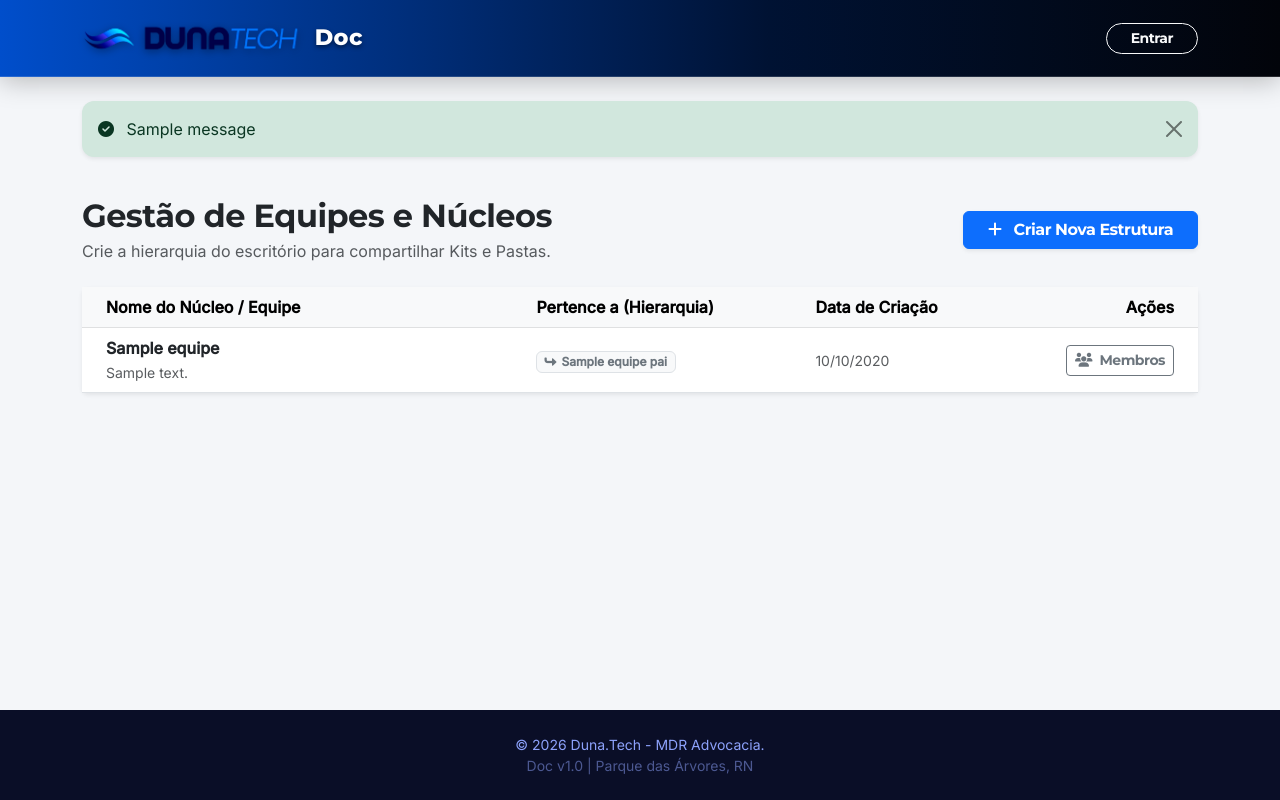
After one commit to MDR-Advocacia/DOC, a Django app: template docgen/templates/docgen/gerenciar_equipes.html in a window 1280 px wide. The commit adds this page. Run offline with Django 5.2, Linux system fonts and the light colour scheme; the template is opened without the code that fills it: most values are stand-ins (such as "Sample title", 1, 10 or a date in 2020); one stand-in notice (Sample message) is shown.

Commit message:
db: implementa modelos de Equipe, hierarquia de pastas e compartilhamento

```diff
--- a/docgen/templates/base.html
+++ b/docgen/templates/base.html
@@ -19,6 +19,7 @@
         :root {
             --duna-dark: #0a0e27;
             --duna-primary: #2e5bf0;
+            --duna-success: #198754;
         }
 
         body {
@@ -36,11 +37,9 @@
 
         /* --- NAVBAR ALTO CONTRASTE --- */
         .navbar {
-            /* Gradiente Agressivo: Azul Vibrante (#004ecb) -> Preto Quase Total (#02040a) */
             background: linear-gradient(90deg, #004ecb 0%, #001233 60%, #02040a 100%) !important;
-
-            border-bottom: 1px solid rgba(255,255,255,0.15); /* Borda um pouco mais visível */
-            box-shadow: 0 4px 25px rgba(0,0,0,0.25); /* Sombra mais marcada */
+            border-bottom: 1px solid rgba(255,255,255,0.15);
+            box-shadow: 0 4px 25px rgba(0,0,0,0.25);
         }
 
         .navbar-brand {
@@ -48,15 +47,29 @@
             color: #fff !important;
             font-size: 1.4rem;
             letter-spacing: 0.5px;
-            text-shadow: 0 2px 4px rgba(0,0,0,0.5); /* Sombra de texto mais forte */
+            text-shadow: 0 2px 4px rgba(0,0,0,0.5);
         }
 
         .navbar-icon {
-            height: 34px; /* Levemente maior */
+            height: 34px;
             width: auto;
             margin-right: 12px;
-            /* Aumenta o brilho da imagem para ela "saltar" do fundo azul */
             filter: drop-shadow(0 2px 4px rgba(0,0,0,0.4)) brightness(1.2) contrast(1.1);
+        }
+
+        .nav-link {
+            font-weight: 500;
+            transition: color 0.2s;
+            color: rgba(255,255,255,0.85) !important;
+        }
+
+        .nav-link:hover {
+            color: #66b2ff !important;
+        }
+
+        .nav-link.active {
+            color: #fff !important;
+            font-weight: 700;
         }
 
         .footer {
@@ -64,14 +77,8 @@
             color: #8da2fb;
         }
 
-        /* Ajuste fino para os links da navbar */
-        .nav-link {
-            font-weight: 500;
-            transition: color 0.2s;
-        }
-        .nav-link:hover {
-            color: #66b2ff !important; /* Azul claro no hover */
-        }
+        /* Estilo para os Alertas */
+        .alert { border-radius: 12px; }
     </style>
     {% block extra_css %}{% endblock %}
 </head>
@@ -106,20 +113,24 @@
                             <a class="nav-link dropdown-toggle active" href="#" role="button" data-bs-toggle="dropdown">
                                 <i class="fa-solid fa-circle-user me-1"></i> {{ user.username }}
                             </a>
-                            <ul class="dropdown-menu dropdown-menu-end shadow border-0">
+                            <ul class="dropdown-menu dropdown-menu-end shadow border-0 p-2">
                                 {% if user.is_staff %}
-                                    <li><a class="dropdown-item fw-bold text-primary" href="{% url 'gerenciar_usuarios' %}">
+                                    <li><h6 class="dropdown-header">Gestão Administrativa</h6></li>
+                                    <li><a class="dropdown-item fw-bold text-primary py-2" href="{% url 'gerenciar_usuarios' %}">
                                         <i class="fa-solid fa-users-gear me-2"></i>Gestão de Usuários
                                     </a></li>
-                                    <li><a class="dropdown-item" href="/admin/" target="_blank">
+                                    <li><a class="dropdown-item fw-bold text-success py-2" href="{% url 'gerenciar_equipes' %}">
+                                        <i class="fa-solid fa-sitemap me-2"></i>Gestão de Equipes
+                                    </a></li>
+                                    <li><a class="dropdown-item py-2" href="/admin/" target="_blank">
                                         <i class="fa-solid fa-database me-2"></i>Admin Django
                                     </a></li>
                                     <li><hr class="dropdown-divider"></li>
                                 {% endif %}
                                 <li>
-                                    <form action="{% url 'logout' %}" method="post">
+                                    <form action="{% url 'logout' %}" method="post" class="m-0">
                                         {% csrf_token %}
-                                        <button type="submit" class="dropdown-item text-danger">
+                                        <button type="submit" class="dropdown-item text-danger py-2">
                                             <i class="fa-solid fa-right-from-bracket me-2"></i>Sair
                                         </button>
                                     </form>
@@ -139,7 +150,8 @@
     <div class="container mt-4">
         {% if messages %}
             {% for message in messages %}
-                <div class="alert alert-{{ message.tags }} alert-dismissible fade show shadow-sm border-0" role="alert">
+                <div class="alert alert-{{ message.tags|default:'info' }} alert-dismissible fade show shadow-sm border-0" role="alert">
+                    <i class="fa-solid {% if message.tags == 'success' %}fa-circle-check{% else %}fa-circle-info{% endif %} me-2"></i>
                     {{ message }}
                     <button type="button" class="btn-close" data-bs-dismiss="alert"></button>
                 </div>
@@ -153,8 +165,8 @@
 
     <footer class="footer py-4 mt-auto text-center small">
         <div class="container">
-            <p class="mb-0">© 2026 Duna.Tech - Soluções Jurídicas.</p>
-            <p class="mb-0 opacity-50">Doc v1.0</p>
+            <p class="mb-0">© 2026 Duna.Tech - MDR Advocacia.</p>
+            <p class="mb-0 opacity-50">Doc v1.0 | Parque das Árvores, RN</p>
         </div>
     </footer>
 
--- /dev/null
+++ b/docgen/templates/docgen/gerenciar_equipes.html
@@ -0,0 +1,113 @@
+{% extends 'base.html' %}
+
+{% block title %}Gestão de Equipes - DunaDoc{% endblock %}
+
+{% block content %}
+<div class="row mb-4 align-items-center">
+    <div class="col-md-8">
+        <h2 class="fw-bold text-dark mb-1">Gestão de Equipes e Núcleos</h2>
+        <p class="text-muted mb-0">Crie a hierarquia do escritório para compartilhar Kits e Pastas.</p>
+    </div>
+    <div class="col-md-4 text-md-end">
+        <button class="btn btn-primary fw-bold px-4 shadow-sm" data-bs-toggle="modal" data-bs-target="#modalNovaEquipe">
+            <i class="fa-solid fa-plus me-2"></i> Criar Nova Estrutura
+        </button>
+    </div>
+</div>
+
+<div class="card shadow-sm border-0 bg-white">
+    <div class="card-body p-0">
+        <div class="table-responsive">
+            <table class="table table-hover align-middle mb-0">
+                <thead class="table-light">
+                    <tr>
+                        <th class="ps-4" style="width: 40%">Nome do Núcleo / Equipe</th>
+                        <th style="width: 25%">Pertence a (Hierarquia)</th>
+                        <th style="width: 20%">Data de Criação</th>
+                        <th class="text-end pe-4" style="width: 15%">Ações</th>
+                    </tr>
+                </thead>
+                <tbody>
+                    {% for equipe in equipes %}
+                    <tr>
+                        <td class="ps-4">
+                            <div class="fw-bold text-dark">{{ equipe.nome }}</div>
+                            <small class="text-muted">{{ equipe.descricao|default:"Sem descrição"|truncatechars:50 }}</small>
+                        </td>
+                        <td>
+                            {% if equipe.equipe_pai %}
+                                <span class="badge bg-light text-secondary border">
+                                    <i class="fa-solid fa-level-up-alt fa-rotate-90 me-1"></i> {{ equipe.equipe_pai.nome }}
+                                </span>
+                            {% else %}
+                                <span class="badge bg-primary bg-opacity-10 text-primary border border-primary-subtle">
+                                    <i class="fa-solid fa-sitemap me-1"></i> Equipe Raiz
+                                </span>
+                            {% endif %}
+                        </td>
+                        <td class="text-muted small">
+                            {{ equipe.criada_em|date:"d/m/Y" }}
+                        </td>
+                        <td class="text-end pe-4">
+                            <button class="btn btn-sm btn-outline-secondary fw-bold" title="Adicionar Membros (Em breve)">
+                                <i class="fa-solid fa-users me-1"></i> Membros
+                            </button>
+                        </td>
+                    </tr>
+                    {% empty %}
+                    <tr>
+                        <td colspan="4" class="text-center py-5 text-muted">
+                            <i class="fa-solid fa-users-slash fa-3x mb-3 opacity-50"></i>
+                            <h5 class="mt-2">Nenhuma equipe cadastrada.</h5>
+                            <p>Clique no botão acima para começar a estruturar seu escritório.</p>
+                        </td>
+                    </tr>
+                    {% endfor %}
+                </tbody>
+            </table>
+        </div>
+    </div>
+</div>
+
+<div class="modal fade" id="modalNovaEquipe" tabindex="-1" aria-hidden="true">
+    <div class="modal-dialog modal-dialog-centered">
+        <div class="modal-content border-0 shadow">
+            <div class="modal-header bg-light">
+                <h5 class="modal-title fw-bold"><i class="fa-solid fa-sitemap text-primary me-2"></i>Nova Estrutura</h5>
+                <button type="button" class="btn-close" data-bs-dismiss="modal" aria-label="Close"></button>
+            </div>
+            <form action="{% url 'gerenciar_equipes' %}" method="post">
+                {% csrf_token %}
+                <div class="modal-body p-4">
+
+                    <div class="mb-3">
+                        <label class="form-label fw-bold small text-muted">NOME DA EQUIPE OU NÚCLEO</label>
+                        <input type="text" name="nome" class="form-control" placeholder="Ex: Célula Banco do Brasil" required autocomplete="off">
+                    </div>
+
+                    <div class="mb-3">
+                        <label class="form-label fw-bold small text-muted">HIERARQUIA (OPCIONAL)</label>
+                        <select name="equipe_pai" class="form-select">
+                            <option value="">-- Nenhuma (Equipe Raiz) --</option>
+                            {% for e in equipes %}
+                                <option value="{{ e.id }}">{{ e.nome }}</option>
+                            {% endfor %}
+                        </select>
+                        <div class="form-text small">Selecione se este núcleo fica dentro de uma equipe maior.</div>
+                    </div>
+
+                    <div class="mb-2">
+                        <label class="form-label fw-bold small text-muted">DESCRIÇÃO (OPCIONAL)</label>
+                        <textarea name="descricao" class="form-control" rows="2" placeholder="Qual o foco deste time?"></textarea>
+                    </div>
+
+                </div>
+                <div class="modal-footer bg-light border-0">
+                    <button type="button" class="btn btn-outline-secondary fw-bold" data-bs-dismiss="modal">Cancelar</button>
+                    <button type="submit" class="btn btn-primary fw-bold">Criar Estrutura</button>
+                </div>
+            </form>
+        </div>
+    </div>
+</div>
+{% endblock %}
--- a/docgen/templates/docgen/minha_biblioteca.html
+++ b/docgen/templates/docgen/minha_biblioteca.html
@@ -32,6 +32,7 @@
                 <span class="text-dark"><i class="fa-solid fa-folder-tree me-2 text-primary"></i> Organização</span>
                 <button class="btn btn-sm btn-light border text-primary fw-bold" data-bs-toggle="modal" data-bs-target="#modalNovaPasta" title="Nova Pasta">
                     <i class="fa-solid fa-plus"></i>
+                    <input type="hidden" name="pasta_pai" value="{{ pasta_atual|default:'' }}">
                 </button>
             </div>
             <div class="list-group list-group-flush rounded-bottom">
```
Also changed, not shown: docgen/urls.py (+21 -32 lines), docgen/views.py (+112 -27 lines).
